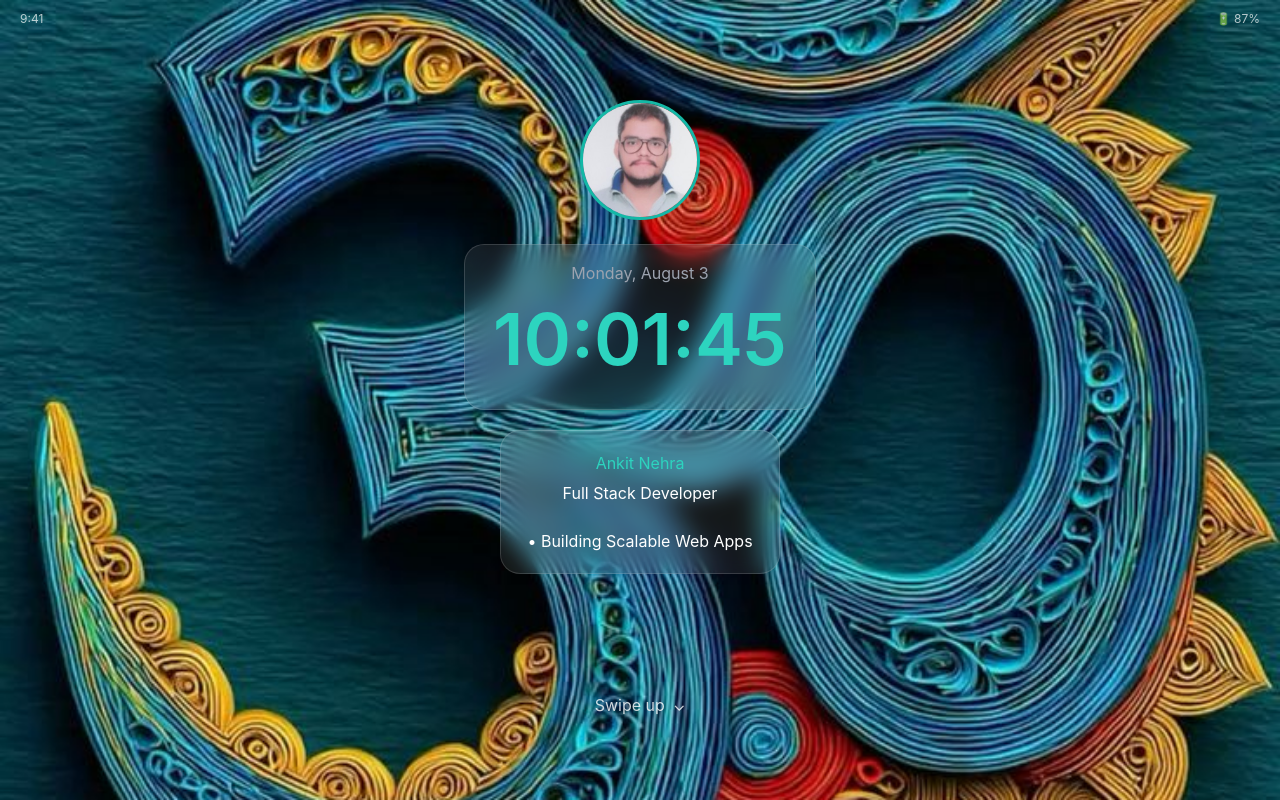
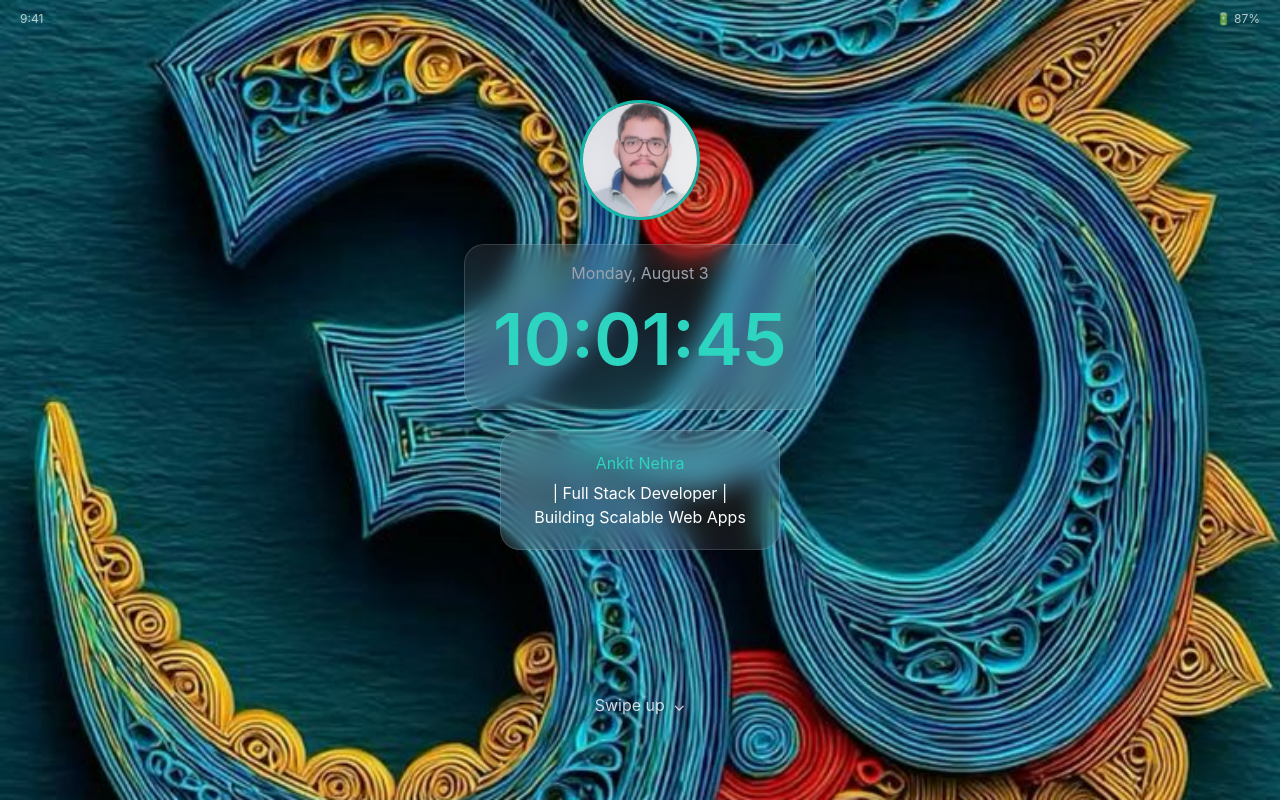
Before and after one commit to Ankit-nehra/Ankit-Resume, a React (Vite) app in the folder Ankit-resume/: page / in a window 1280 px wide. Built offline with nearby package versions, Linux system fonts and the light colour scheme.

Commit message:
Update LockScreen.jsx

```diff
--- a/Ankit-resume/src/screens/LockScreen.jsx
+++ b/Ankit-resume/src/screens/LockScreen.jsx
@@ -78,7 +78,7 @@ export default function LockScreen({ onUnlock }) {
 
         <div className={styles.card}>
           <h2>Ankit Nehra</h2>
-          <p><ul>Full Stack Developer</ul> <br/>• Building Scalable Web Apps</p>
+          <p>| Full Stack Developer | <br/> Building Scalable Web Apps</p>
         </div>
       </div>
 
```
